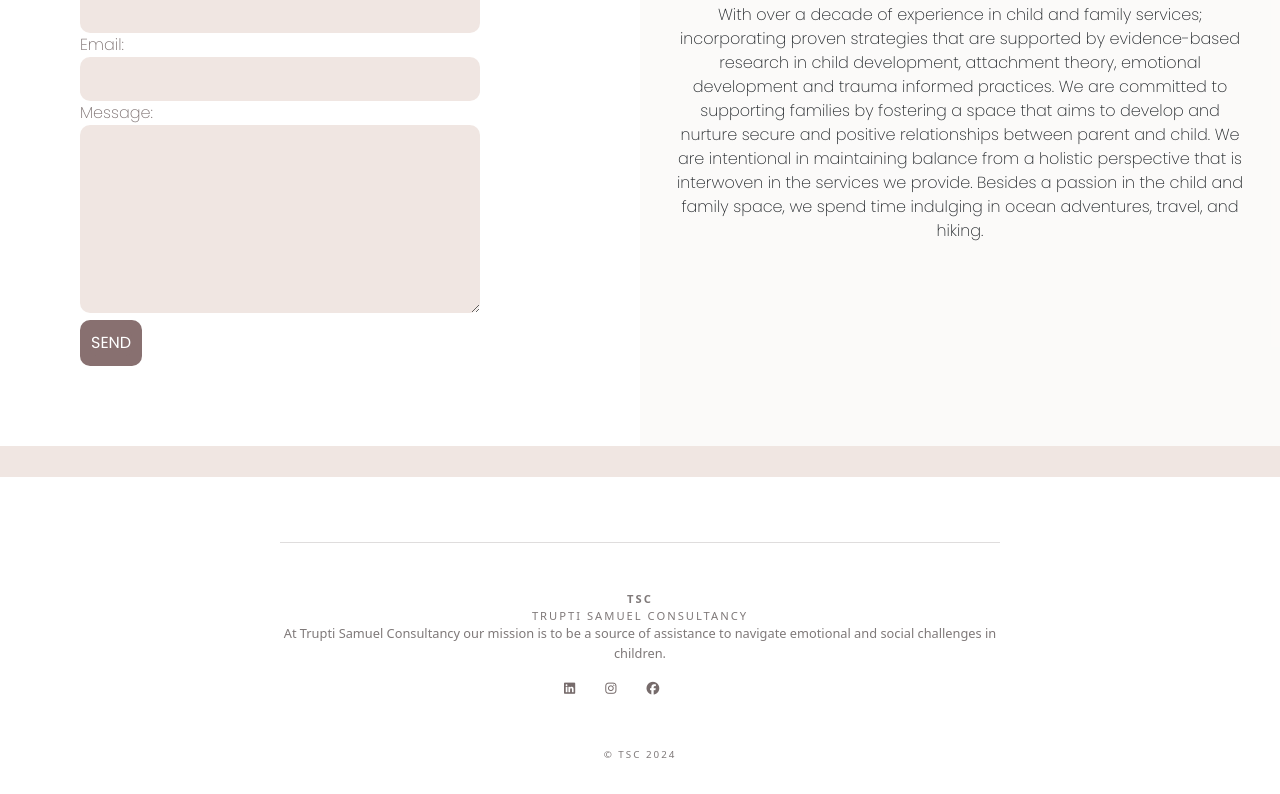
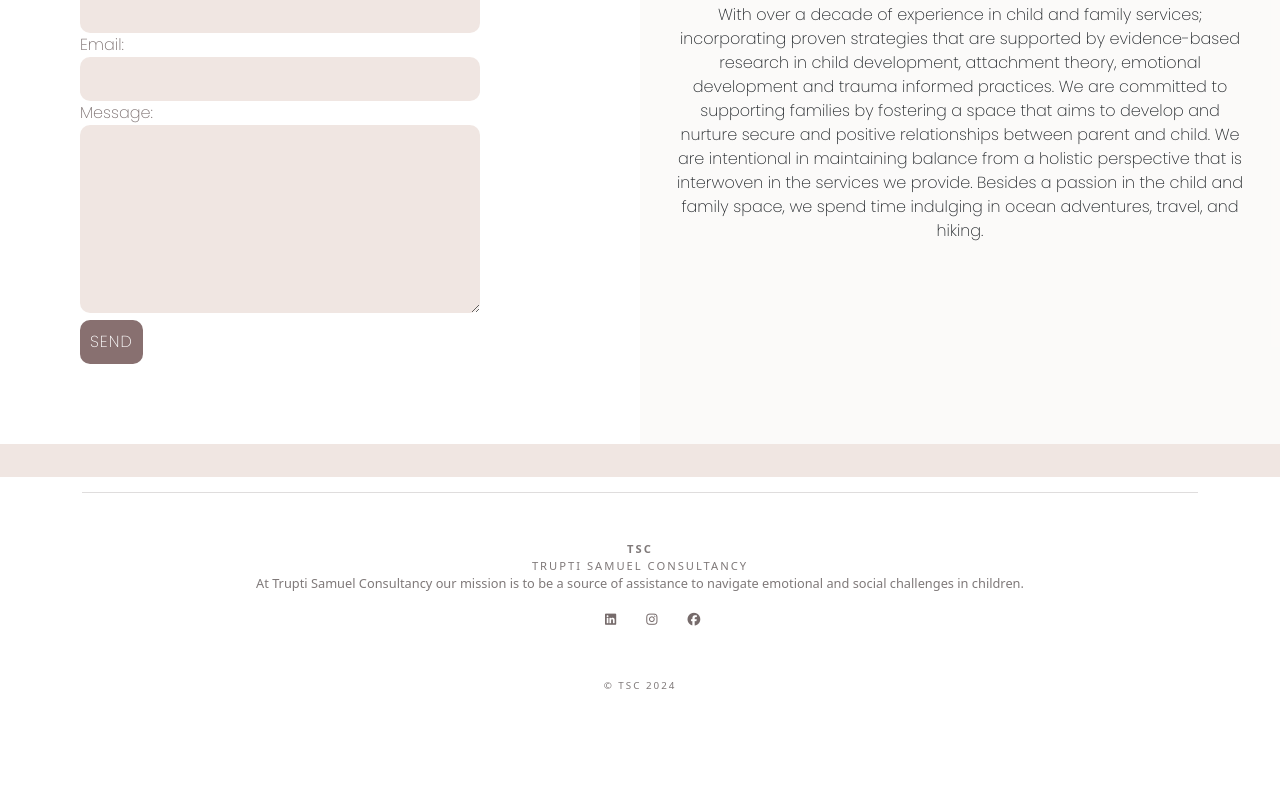
Before and after one commit to R-LaRoi/tsam-vite, a React (Vite) app: page /linkconnect in a window 1280 px wide. Shown: the part 416-1210 px from the top of the page. Built offline with nearby package versions, Linux system fonts and the light colour scheme.

Commit message:
Form updates

```diff
--- a/src/Components/EmailForm.jsx
+++ b/src/Components/EmailForm.jsx
@@ -1,7 +1,7 @@
 import React, { useState } from 'react';
 import puzzle from './assets/3.png'
 import emailjs from '@emailjs/browser';
-import MessageButton from './ButtonModal';
+// import MessageButton from './ButtonModal';
 
 export default function EmailForm (){
 
@@ -102,7 +102,7 @@ return(
 
 <button type ="submit"  className='appt-btn'>
 
-<MessageButton />
+send
 
    </button>
 
--- a/src/Components/Footer.jsx
+++ b/src/Components/Footer.jsx
@@ -10,10 +10,10 @@ return (
 
   <footer className="text-center text-grey" >
 
-    <div className="container">
+    <div className="">
       <section className="mb-5">
-        <div className="row d-flex justify-content-center">
-          <div className="col-lg-8">
+        <div className="">
+          <div className="">
 
                   <hr className="my-5" />
                    <div className="tsc-name">
@@ -31,7 +31,7 @@ return (
 
   </li>
   <li className='i-list'>
-    <a href ='@truptisamuelconsultancy@gmail.com ' target= 'blank_' className='i-list'><i className="fa-brands fa-instagram" ></i></a></li>
+    <a href ='https://www.instagram.com/benevolent_au/?hl=en ' target= 'blank_' className='i-list'><i className="fa-brands fa-instagram" ></i></a></li>
   <li className='i-list'>   <a href ='@truptisamuelconsultancy@gmail.com ' target= 'blank_'  className='i-list'><i className="fa-brands fa-facebook"></i></a></li>
   </ul>
             <section className="text-center mb-5  tsc-name">
--- a/src/Components/LinkContact.jsx
+++ b/src/Components/LinkContact.jsx
@@ -4,9 +4,6 @@ import Contact from "./Contact";
 import Navbar from './Navbar';
 import Footer from './Footer';
 import EmailForm from './EmailForm';
-
-
-
 
 
 export default function LinkContact()  {
--- a/src/Components/stylesheets/contact.css
+++ b/src/Components/stylesheets/contact.css
@@ -28,7 +28,7 @@
 }
 
 ul.icons {
-  margin-left: 35%;
+  margin-left: 44%;
 }
 .icons {
   padding-top: 0px;
@@ -113,6 +113,6 @@ form {
   }
 
   ul.icons {
-    margin-left: 20%;
+    margin-left: 27%;
   }
 }
```
